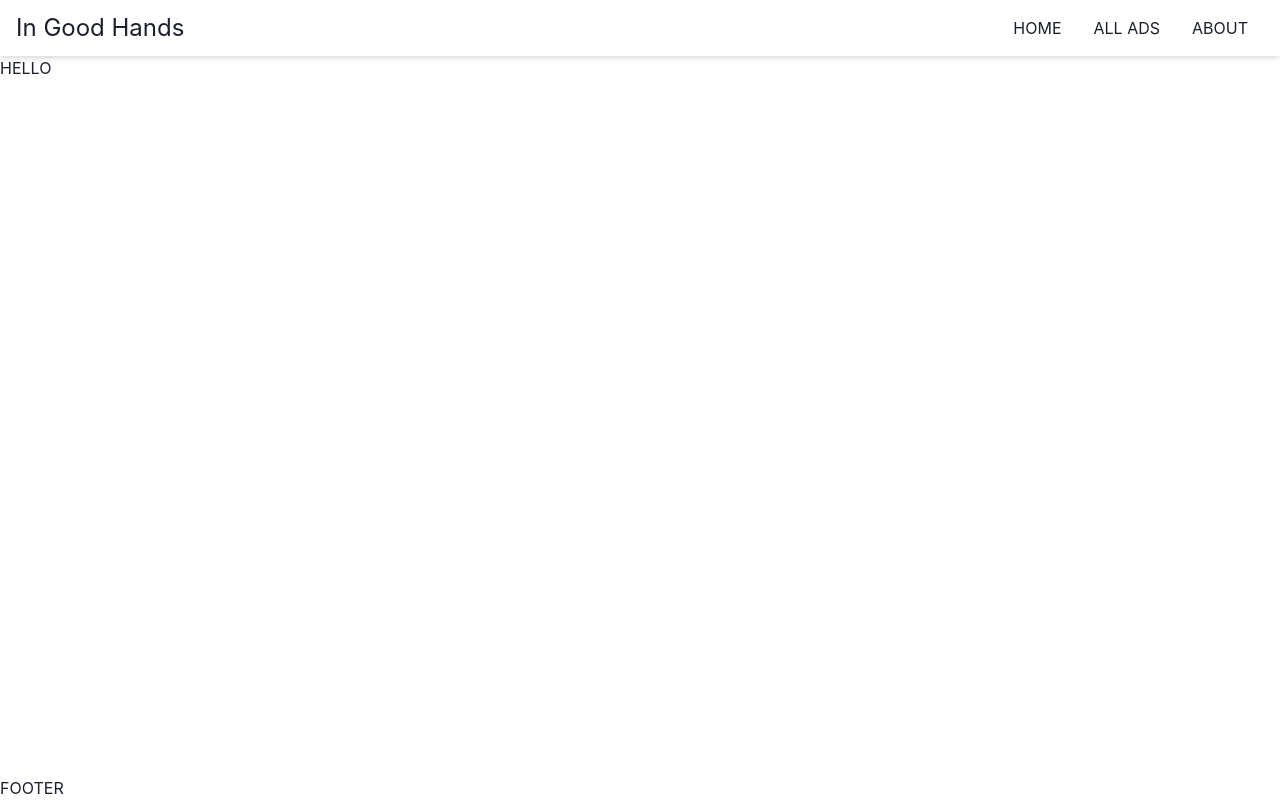
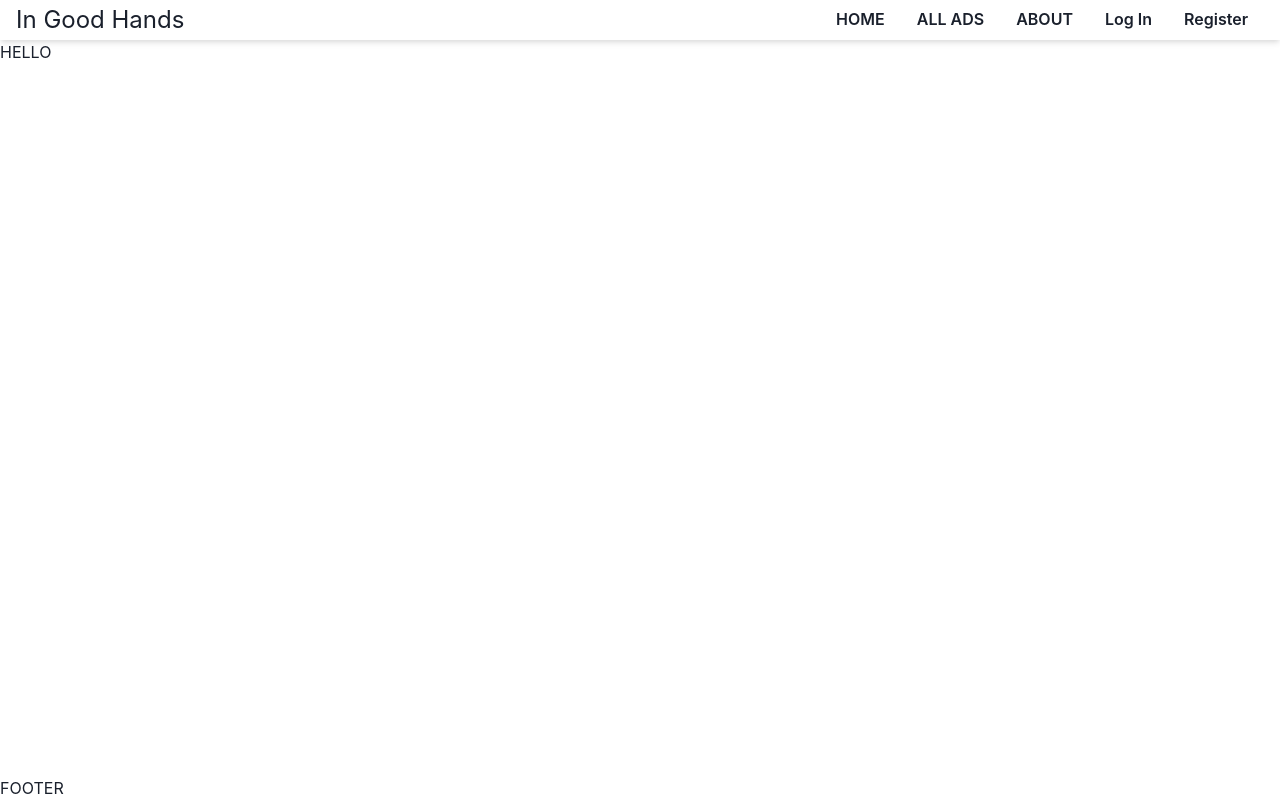
Before and after one commit to antklim89/in_good_hands, a Next.js app: page / in a window 1280 px wide. Built offline with nearby package versions, Linux system fonts and the light colour scheme.

Commit message:
updated Header

```diff
--- a/layouts/Header/Header.tsx
+++ b/layouts/Header/Header.tsx
@@ -3,6 +3,7 @@ import Link from 'next/link';
 import { FC } from 'react';
 
 import { HeaderProps } from './Header.types';
+import HeaderAuth from './HeaderAuth';
 import HeaderLinks from './HeaderLinks';
 
 
@@ -20,6 +21,7 @@ const Header: FC<HeaderProps> = () => {
                     </Text>
                 </Link>
                 <HeaderLinks />
+                <HeaderAuth />
             </Container>
         </Box>
     );
--- /dev/null
+++ b/layouts/Header/HeaderAuth.tsx
@@ -0,0 +1,29 @@
+import { Box, Button } from '@chakra-ui/react';
+import Link from 'next/link';
+import { FC } from 'react';
+
+
+const HeaderAuth: FC = () => {
+    return (
+        <nav>
+            <Box as="ul" display="flex" listStyleType="none">
+                <Box as="li" >
+                    <Link passHref href="/login">
+                        <Button as="a" variant="ghost" >
+                            Log In
+                        </Button>
+                    </Link>
+                </Box>
+                <Box as="li" >
+                    <Link passHref href="/login">
+                        <Button as="a" variant="ghost" >
+                            Register
+                        </Button>
+                    </Link>
+                </Box>
+            </Box>
+        </nav>
+    );
+};
+
+export default HeaderAuth;
--- a/layouts/Header/HeaderLinks.tsx
+++ b/layouts/Header/HeaderLinks.tsx
@@ -1,4 +1,4 @@
-import { Text, Box } from '@chakra-ui/react';
+import { Box, Button } from '@chakra-ui/react';
 import Link from 'next/link';
 import { FC } from 'react';
 
@@ -21,26 +21,13 @@ const LINKS = [
 const HeaderLinks: FC = () => {
     return (
         <Box as="nav" ml="auto">
-            <Box
-                as="ul"
-                display="flex"
-            >
+            <Box as="ul" display="flex" listStyleType="none">
                 {LINKS.map(({ href, title }) => (
-                    <Box
-                        as="li"
-                        key={href}
-                        listStyleType="none"
-
-                    >
+                    <Box as="li" key={href}>
                         <Link passHref href={href}>
-                            <Text
-                                as="a"
-                                display="inline-block"
-                                p={4}
-                                textTransform="uppercase"
-                            >
+                            <Button as="a" textTransform="uppercase" variant="ghost">
                                 {title}
-                            </Text>
+                            </Button>
                         </Link>
                     </Box>
                 ))}
```
